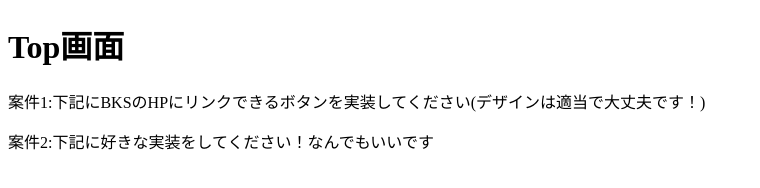
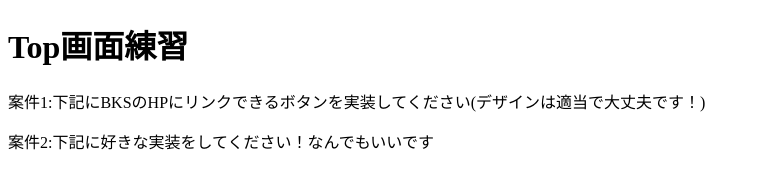
Before and after one commit to PracticeGit0727/GitPracTice2, a plain HTML site: page top.html in a window 1280 px wide. Shown: the whole page, without its empty margins (0-760 px from the left). Drawn offline with Linux system fonts and the light colour scheme.

Commit message:
TOP画面修正

```diff
--- a/top.html
+++ b/top.html
@@ -6,7 +6,7 @@
     <title>Document</title>
 </head>
 <body>
-    <h1>Top画面</h1>
+    <h1>Top画面練習</h1>
     <p>案件1:下記にBKSのHPにリンクできるボタンを実装してください(デザインは適当で大丈夫です！)</p>
 
     <p>案件2:下記に好きな実装をしてください！なんでもいいです</p>
```
